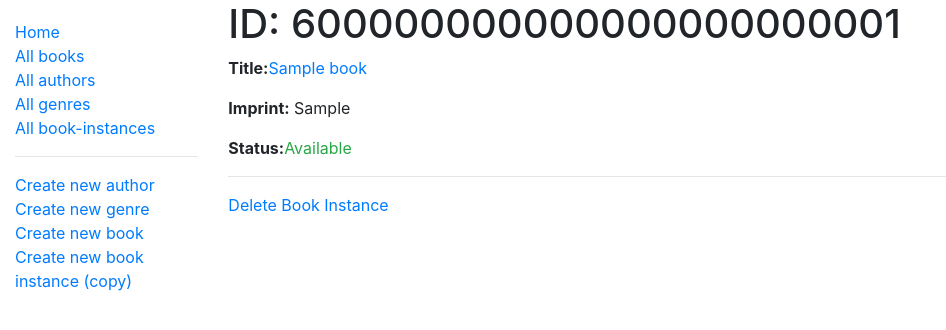
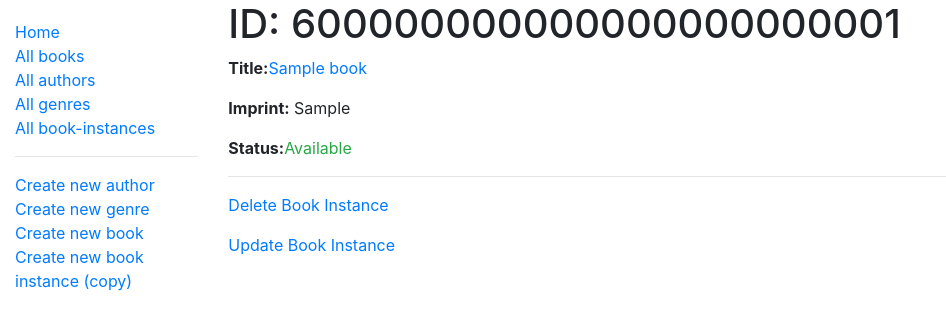
Before and after one commit to dstock3/express-library, a Node server app: page /catalog/bookinstance/600000000000000000000001 in a window 1280 px wide. Shown: the top 330 px of the page, without its empty margins (0-946 px from the left). Run offline with Node 20, Linux system fonts and the light colour scheme; tables that the repository leaves empty hold one stand-in row (values such as "Sample post"); some libraries are stand-ins or nearby versions.

Commit message:
Added controllers to enable users to update book instances. Added option on respective book instance detail pug template file.

```diff
--- a/controllers/bookController.js
+++ b/controllers/bookController.js
@@ -233,7 +233,7 @@ exports.book_update_get = function(req, res, next) {
 
     // Get book, authors and genres for form.
 
-    //The controller gets the id of the Book to be updated from the URL parameter (req.params.id). It uses the async.parallel() method to get the specified Book record (populating its genre and author fields) and lists of all the Author and Genre objects.
+    //The controller gets the id of the Book to be updated from the URL parameter (req.params.id). It uses the async.parallel() method to get the specified Book record (populating its genre and author fields) and lists off all the Author and Genre objects.
     async.parallel({
         book: function(callback) {
             Book.findById(req.params.id).populate('author').populate('genre').exec(callback);
--- a/controllers/bookinstanceController.js
+++ b/controllers/bookinstanceController.js
@@ -1,8 +1,12 @@
 var BookInstance = require('../models/bookinstance');
 var Book = require('../models/book');
+var Author = require('../models/author');
+var Genre = require('../models/genre');
 var async = require('async');
 
 const { body,validationResult } = require('express-validator');
+const author = require('../models/author');
+const genre = require('../models/genre');
 
 
 // Display list of all BookInstances.
@@ -135,11 +139,66 @@ exports.bookinstance_delete_post = function(req, res, next) {
 };
 
 // Display BookInstance update form on GET.
-exports.bookinstance_update_get = function(req, res) {
-    res.send('NOT IMPLEMENTED: BookInstance update GET');
+exports.bookinstance_update_get = function(req, res, next) {
+    async.parallel({
+        bookinstance: function(callback) {
+            BookInstance.findById(req.params.id).populate('book').populate('imprint').exec(callback);
+        },
+        books: function(callback) {
+            Book.find(callback)
+        }
+
+    }, function(err, results) {
+        if (err) { return next(err); }
+        if (results.bookinstance==null) { // No results.
+            var err = new Error('Book Instance not found');
+            err.status = 404;
+            return next(err);
+        }
+        res.render('bookinstance_form', { title: 'Update  BookInstance', book_list : results.books, selected_book : results.bookinstance.book._id, bookinstance:results.bookinstance });
+    })
 };
 
 // Handle bookinstance update on POST.
-exports.bookinstance_update_post = function(req, res) {
-    res.send('NOT IMPLEMENTED: BookInstance update POST');
-};
+exports.bookinstance_update_post = [
+
+    //Validate / Sanitize fields
+    body('book', 'Book must be specified').trim().isLength({ min: 1 }).escape(),
+
+    body('imprint', 'Imprint must be specified').trim().isLength({ min: 1 }).escape(),
+
+    body('status').escape(),
+
+    body('due_back', 'Invalid date').optional({ checkFalsy: true }).isISO8601().toDate(),
+
+    (req, res, next) => {
+        //Extract the errors from a request
+        const errors = validationResult(req)
+
+        //Create a BookInstance obj with trimmed data and the original id
+        let bookinstance = new BookInstance(
+            {
+                book: req.body.book,
+                imprint: req.body.imprint,
+                status: req.body.status,
+                due_back: req.body.due_back,
+                _id: req.params.id
+            }
+        )
+        if (!errors.isEmpty()) {
+            Book.find({},'title')
+                .exec(function (err, books) {
+                    if (err) { return next(err); }
+                    res.render('bookinstance_form', { title: 'Update BookInstance', book_list : books, selected_book : bookinstance.book._id , errors: errors.array(), bookinstance:bookinstance });
+            });
+            return;
+        } else {
+            // If the data is valid...
+            BookInstance.findByIdAndUpdate(req.params.id, bookinstance, {}, function (err,thebookinstance) {
+                if (err) { return next(err); }
+                   // redirect to detail page.
+                   res.redirect(thebookinstance.url);
+                });
+        }
+    }
+]
--- a/views/bookinstance_detail.pug
+++ b/views/bookinstance_detail.pug
@@ -22,3 +22,5 @@ block content
   hr
   p
     a(href=bookinstance.url+'/delete') Delete Book Instance
+  p
+    a(href=bookinstance.url+'/update') Update Book Instance
```
